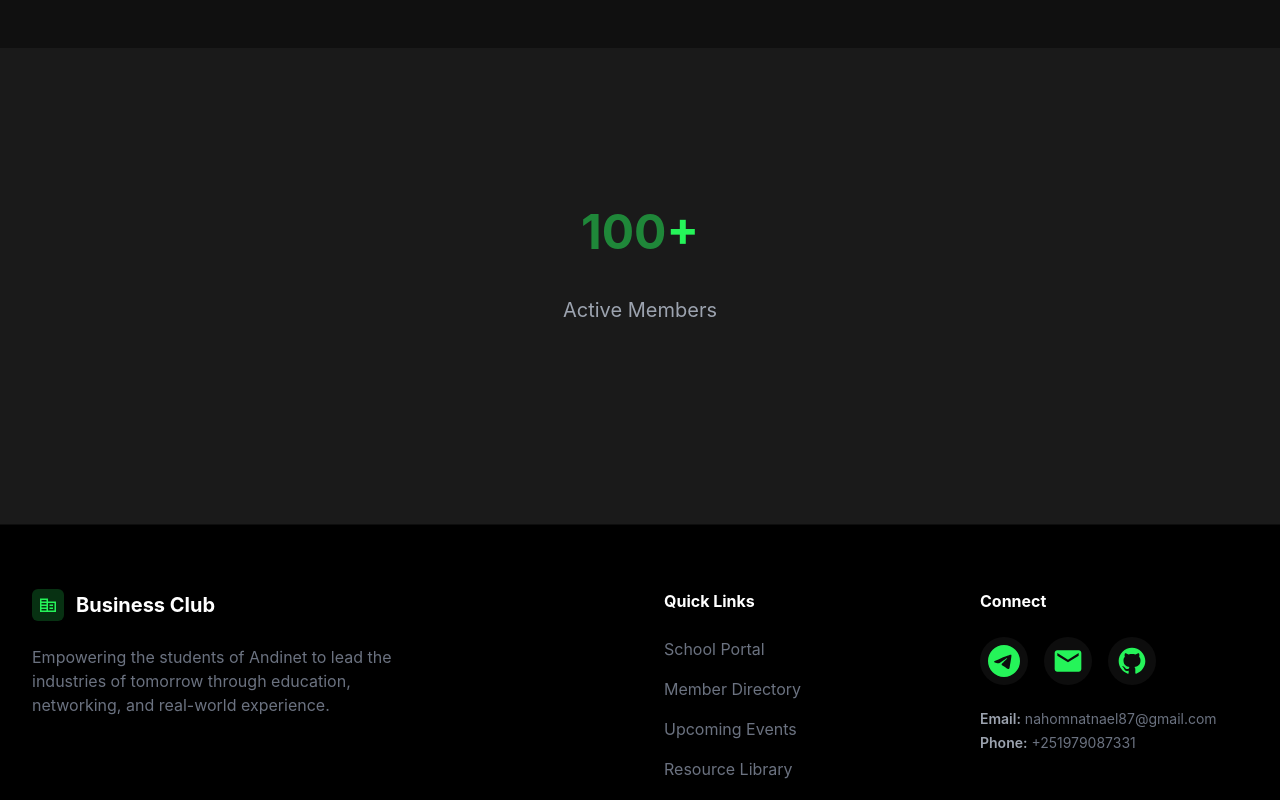
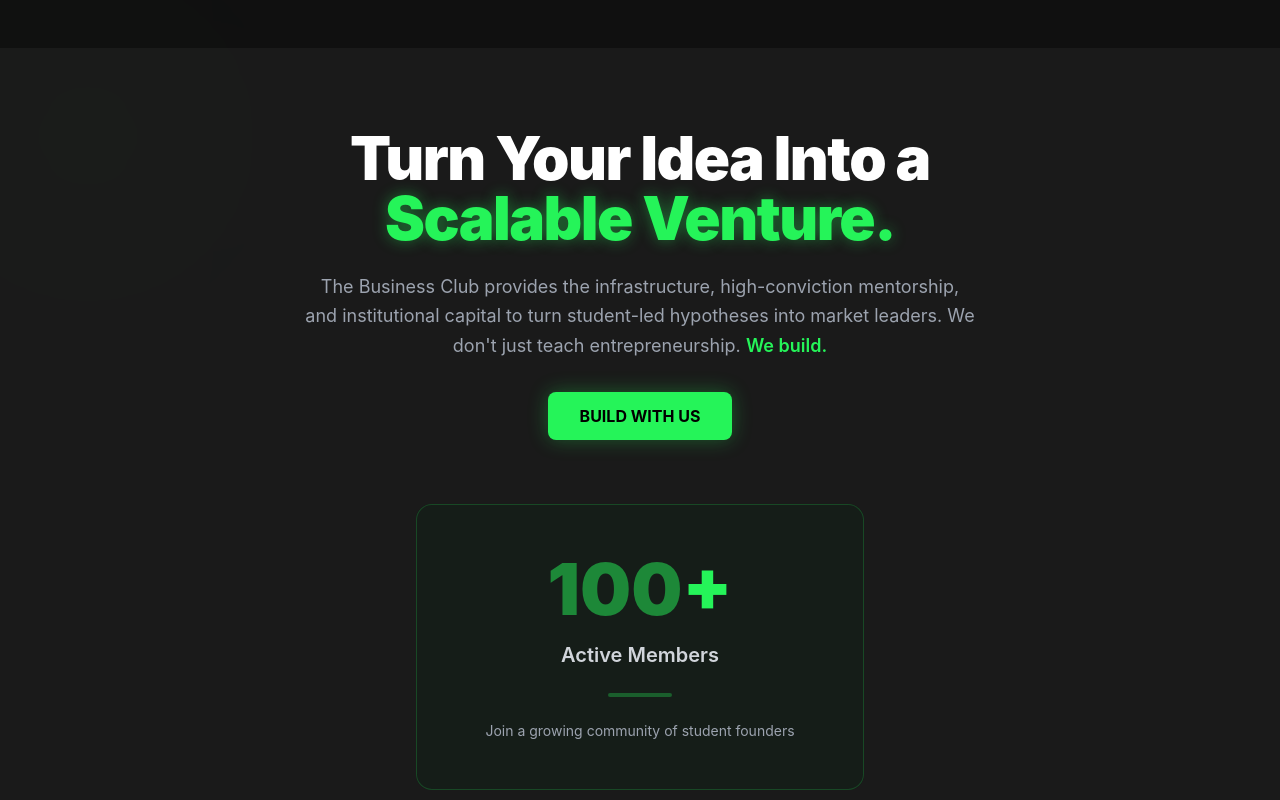
Before and after one commit to shebaww/Business_Club_Website, a website: page index.html in a window 1280 px wide. Shown: the part 1340-2140 px from the top of the page. Drawn offline with nearby package versions, Linux system fonts and the light colour scheme.

Commit message:
added new hero section

```diff
--- a/index.html
+++ b/index.html
@@ -275,19 +275,46 @@ img.loading {
       </div>
     </div>
   </section>
-  <!-- Add after Mission section -->
-<section class="py-40 bg-brand-dark/50" id="stats-section">
-  <div class="max-w-7xl mx-auto px-4 sm:px-6 lg:px-8">
-    <div class=" w-1/2 mx-auto text-center">
-      <div class="stat-item">
-        <div class="text-5xl font-bold text-brand mb-2">
-          <span class="number animate-pulse" data-target="100">0</span><span class="text-5x">+</span>
+<!-- Hero Section - Centered with Stats Below -->
+<section class="mb-16 relative py-20">
+    <div class="absolute -top-10 -left-10 w-64 h-64 bg-brand/10 rounded-full blur-[120px] opacity-20"></div>
+
+    <div class="relative flex flex-col items-center text-center max-w-5xl mx-auto">
+        <!-- Title -->
+        <h1 class="text-4xl md:text-6xl font-black tracking-tight mb-6 text-white">
+            Turn Your Idea Into a <br />
+            <span class="text-brand text-glow">Scalable Venture.</span>
+        </h1>
+
+        <!-- Description -->
+        <p class="max-w-2xl text-gray-400 text-lg leading-relaxed mb-8">
+            The Business Club provides the infrastructure, high-conviction mentorship, and institutional capital to turn student-led hypotheses into market leaders. We don't just teach entrepreneurship. <span class="text-brand font-semibold">We build.</span>
+        </p>
+
+        <!-- CTA Buttons -->
+        <div class="flex flex-wrap gap-4 justify-center mb-16">
+            <button onclick="openTelegramPopup(); return false;" class="bg-brand text-black px-8 py-3 rounded-custom font-bold hover:bg-white transition-all transform hover:scale-105 active:scale-95 shadow-[0_0_20px_rgba(37,244,89,0.3)]">
+                BUILD WITH US
+            </button>
         </div>
-        <div class="text-gray-400 my-10 text-xl">Active Members</div>
-      </div>
-  </div>
+
+        <!-- Stats Section - Centered Below -->
+        <div class="w-full" id="stats-section">
+            <div class="max-w-md mx-auto">
+                <div class="bg-brand-accent/20 rounded-2xl p-12 border border-brand/20 text-center backdrop-blur-sm">
+                    <div class="stat-item">
+                        <div class="text-7xl font-black text-brand mb-4">
+                            <span class="number animate-pulse" data-target="100">100</span><span class="text-7xl">+</span>
+                        </div>
+                        <div class="text-gray-300 text-xl font-semibold">Active Members</div>
+                        <div class="w-16 h-1 bg-brand/30 mx-auto mt-6 rounded-full"></div>
+                        <p class="text-gray-400 text-sm mt-6">Join a growing community of student founders</p>
+                    </div>
+                </div>
+            </div>
+        </div>
+    </div>
 </section>
-
   <!-- END: MissionSection -->
   <!-- Footer from index.html -->
   <script src="./components/footer.js"></script>
```
Also changed, not shown: Projects.html (+2 -2 lines).
